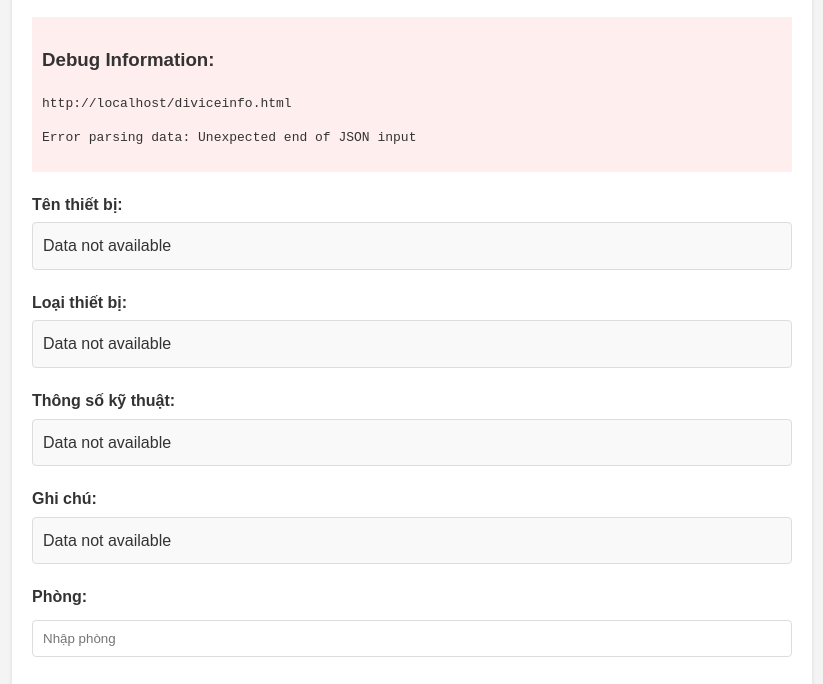
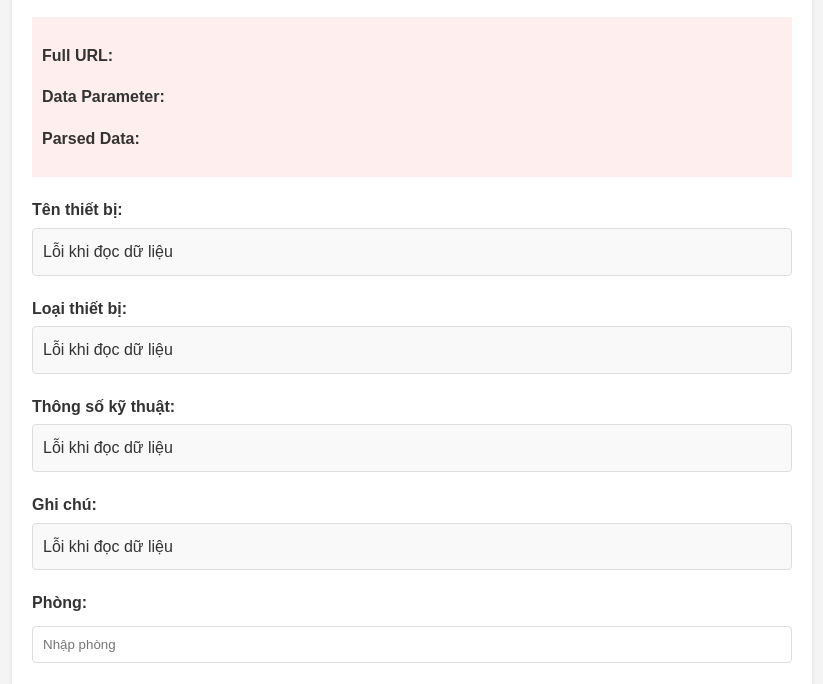
Before and after one commit to book92/Lab1_P1, a website: page diviceinfo.html in a window 1280 px wide. Shown: the part 116-800 px from the top of the page, without its empty margins (228-1051 px from the left). Drawn offline with Linux system fonts and the light colour scheme.

Commit message:
Update diviceinfo.html

```diff
--- a/diviceinfo.html
+++ b/diviceinfo.html
@@ -73,9 +73,10 @@
         <h1>Thông Tin Thiết Bị</h1>
 
         <div id="debug-info" style="background-color: #ffeeee; padding: 10px; margin-bottom: 20px;">
-            <h3>Debug Information:</h3>
-            <pre id="debug-url"></pre>
-            <pre id="debug-data"></pre>
+            <p><strong>Full URL:</strong> <span id="full-url"></span></p>
+            <p><strong>Data Parameter:</strong> <span id="data-param"></span></p>
+            <p><strong>Parsed Data:</strong></p>
+            <pre id="parsed-data"></pre>
         </div>
 
         <div class="info-section">
@@ -126,7 +127,7 @@
         firebase.initializeApp(firebaseConfig);
         const db = firebase.firestore();
 
-        // Function to get URL parameter
+        // Hàm để lấy tham số từ URL
         function getUrlParameter(name) {
             name = name.replace(/[\[]/, '\\[').replace(/[\]]/, '\\]');
             var regex = new RegExp('[\\?&]' + name + '=([^&#]*)');
@@ -134,32 +135,26 @@
             return results === null ? '' : decodeURIComponent(results[1].replace(/\+/g, ' '));
         }
 
-        // Debug: Log full URL
-        console.log("Full URL:", window.location.href);
-        document.getElementById('debug-url').textContent = window.location.href;
+        // Lấy dữ liệu từ URL
+        const dataParam = getUrlParameter('data');
+        let deviceData;
 
-        // Get device information from URL
-        const deviceDataString = getUrlParameter('data');
-        let deviceData;
         try {
-            deviceData = JSON.parse(deviceDataString);
+            deviceData = JSON.parse(dataParam);
             console.log("Parsed device data:", deviceData);
-            document.getElementById('debug-data').textContent = JSON.stringify(deviceData, null, 2);
+
+            // Hiển thị thông tin thiết bị
+            document.getElementById('deviceName').textContent = deviceData.name || 'Không có thông tin';
+            document.getElementById('deviceType').textContent = deviceData.type || 'Không có thông tin';
+            document.getElementById('deviceSpecs').textContent = JSON.stringify(deviceData.specs, null, 2) || 'Không có thông tin';
+            document.getElementById('deviceNotes').textContent = deviceData.notes || 'Không có thông tin';
         } catch (error) {
             console.error("Error parsing device data:", error);
-            document.getElementById('debug-data').textContent = "Error parsing data: " + error.message;
-        }
-
-        if (deviceData) {
-            document.getElementById('deviceName').textContent = deviceData.name || 'Not provided';
-            document.getElementById('deviceType').textContent = deviceData.type || 'Not provided';
-            document.getElementById('deviceSpecs').textContent = JSON.stringify(deviceData.specs, null, 2) || 'Not provided';
-            document.getElementById('deviceNotes').textContent = deviceData.notes || 'Not provided';
-        } else {
-            document.getElementById('deviceName').textContent = 'Data not available';
-            document.getElementById('deviceType').textContent = 'Data not available';
-            document.getElementById('deviceSpecs').textContent = 'Data not available';
-            document.getElementById('deviceNotes').textContent = 'Data not available';
+            // Hiển thị thông báo lỗi nếu không parse được dữ liệu
+            document.getElementById('deviceName').textContent = 'Lỗi khi đọc dữ liệu';
+            document.getElementById('deviceType').textContent = 'Lỗi khi đọc dữ liệu';
+            document.getElementById('deviceSpecs').textContent = 'Lỗi khi đọc dữ liệu';
+            document.getElementById('deviceNotes').textContent = 'Lỗi khi đọc dữ liệu';
         }
 
         document.getElementById('reportErrorBtn').addEventListener('click', function() {
```
